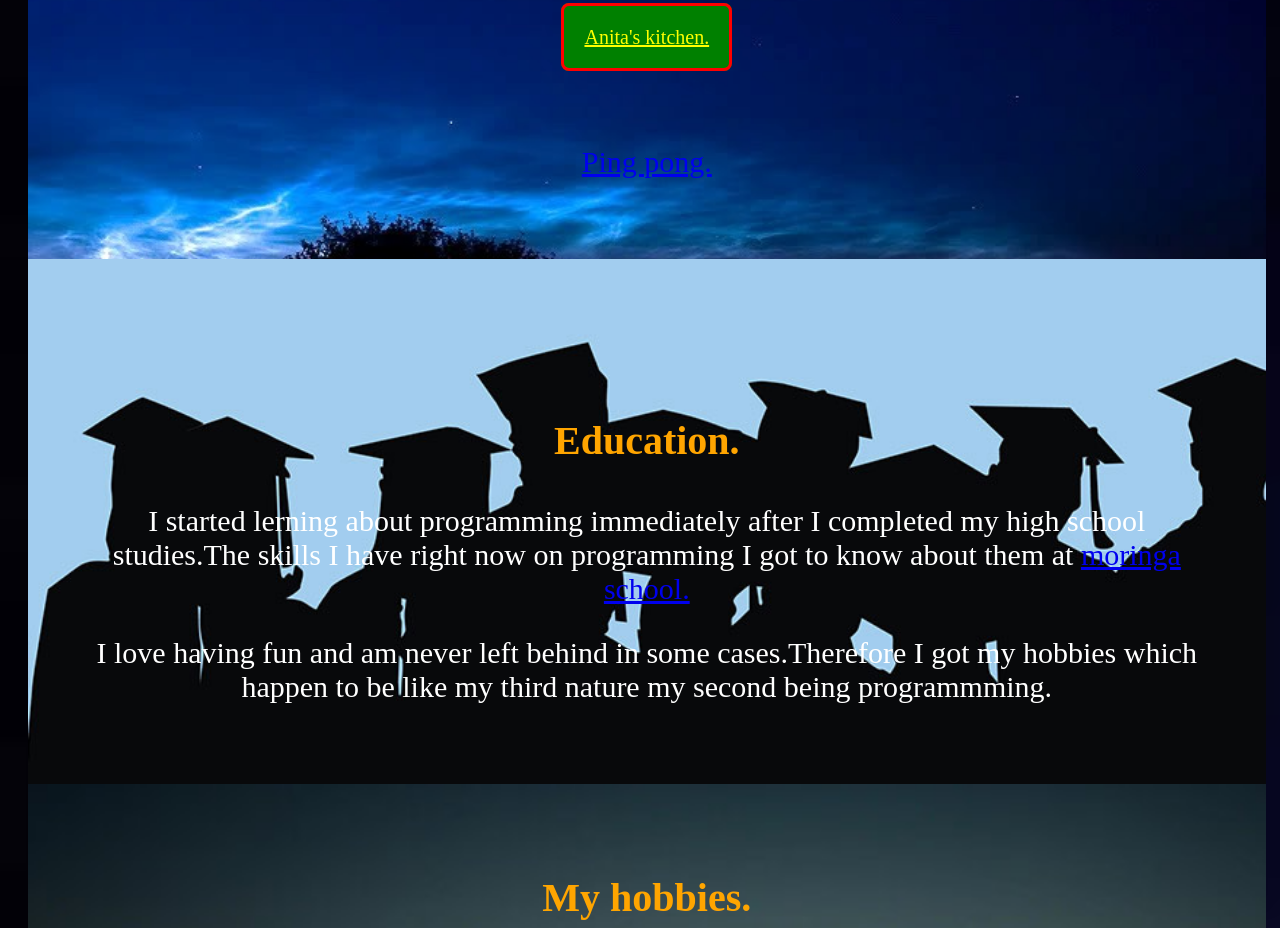
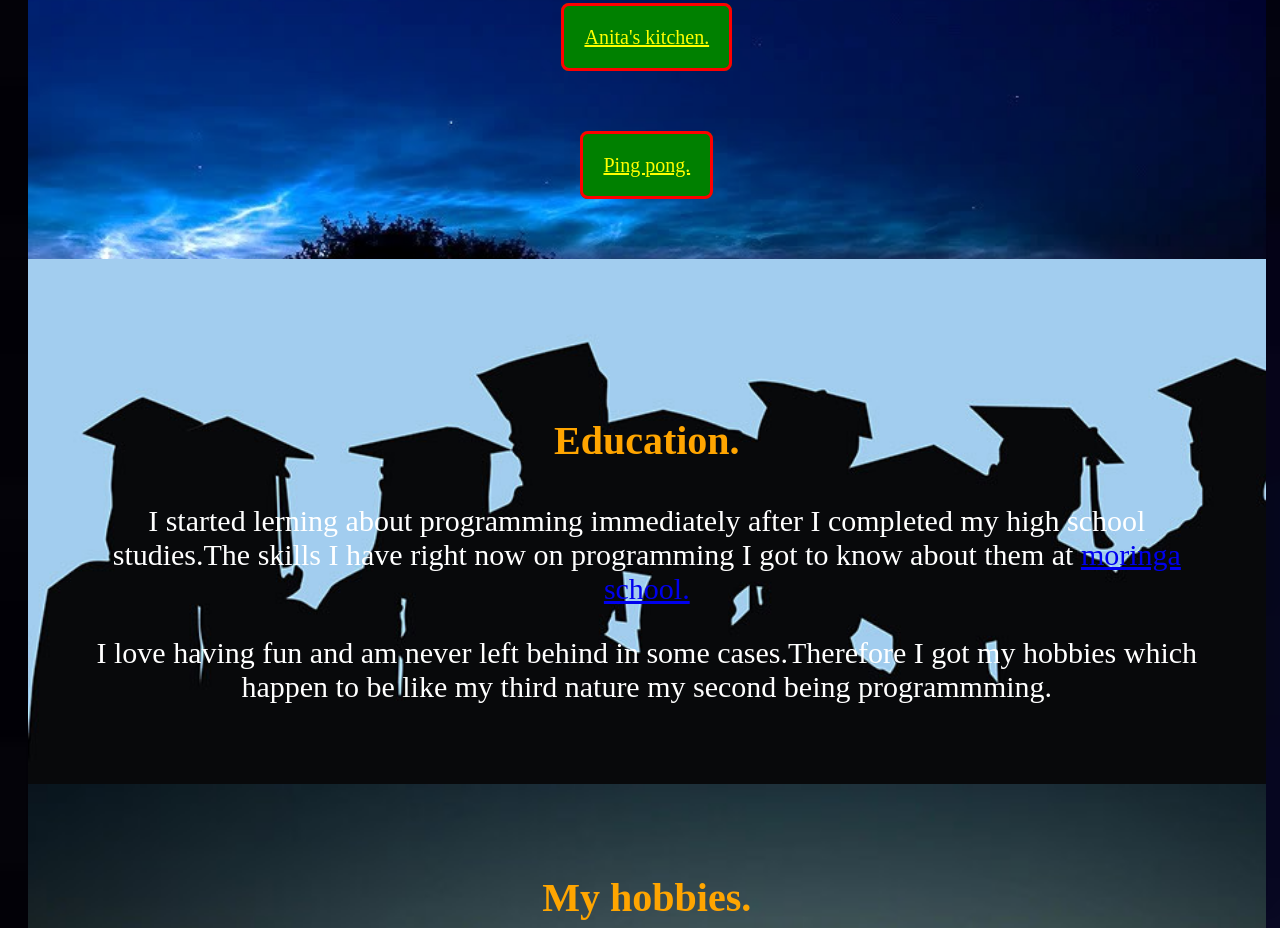
Before and after one commit to Jeffmusa/My-portfolio, a plain HTML site: page info.html in a window 1280 px wide. Shown: the part 1093-2021 px from the top of the page. Drawn offline with nearby package versions, Linux system fonts and the light colour scheme.

Commit message:
modified css

```diff
--- a/info.html
+++ b/info.html
@@ -126,8 +126,16 @@ html{
   border: solid red;
   border-radius: 8px;
   padding: 20px;
-  width: 40%;
   background-color:green;
+}
+#ping{
+  color: yellow;
+  font-size: 20px;
+  border: solid red;
+  border-radius: 8px;
+  padding: 20px;
+  background-color:green;
+  padding-right: 20px;
 }
 .note:hover {
   color: purple;
```
Also changed, not shown: styles.css (+4 -4 lines).
